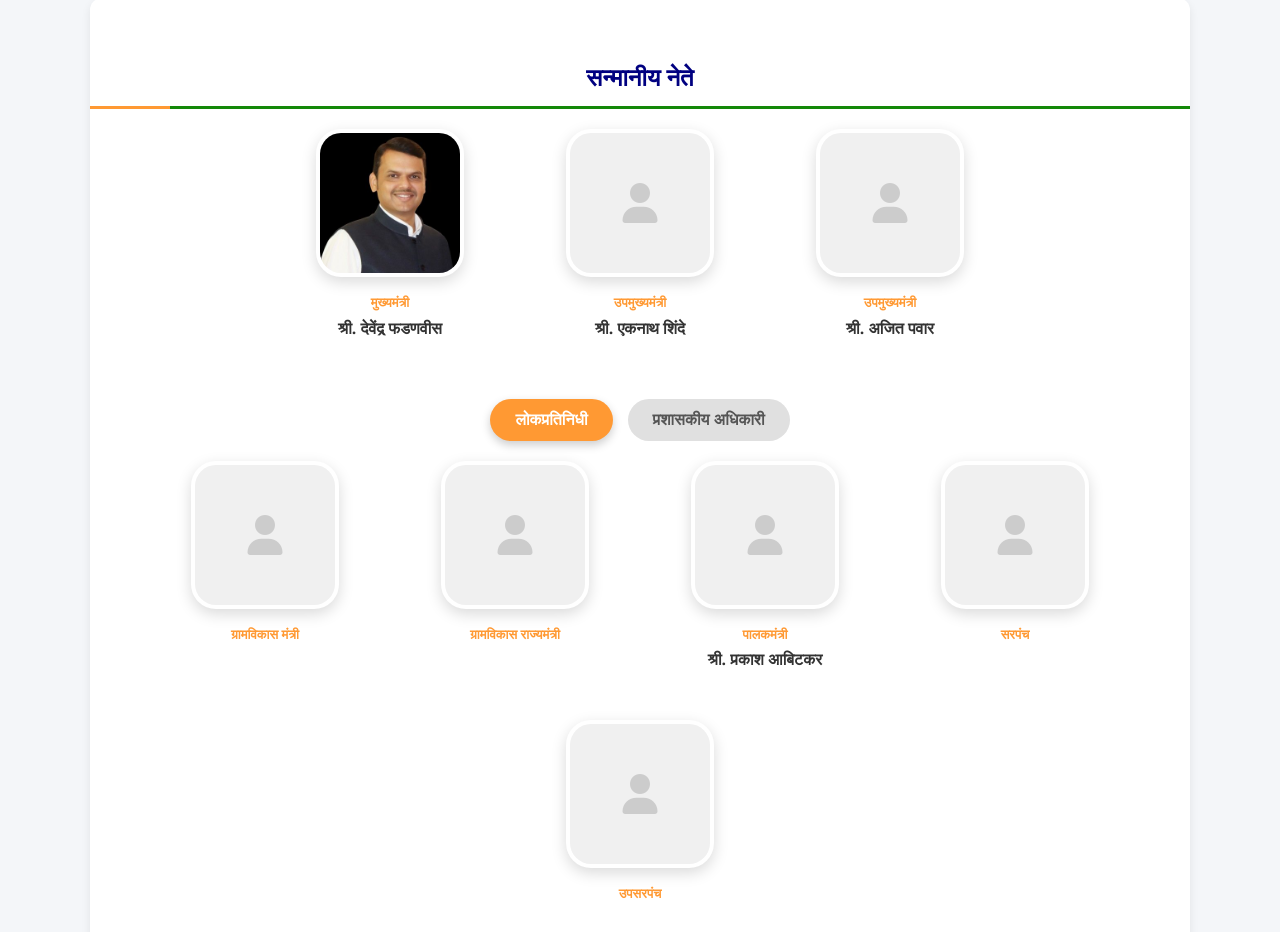
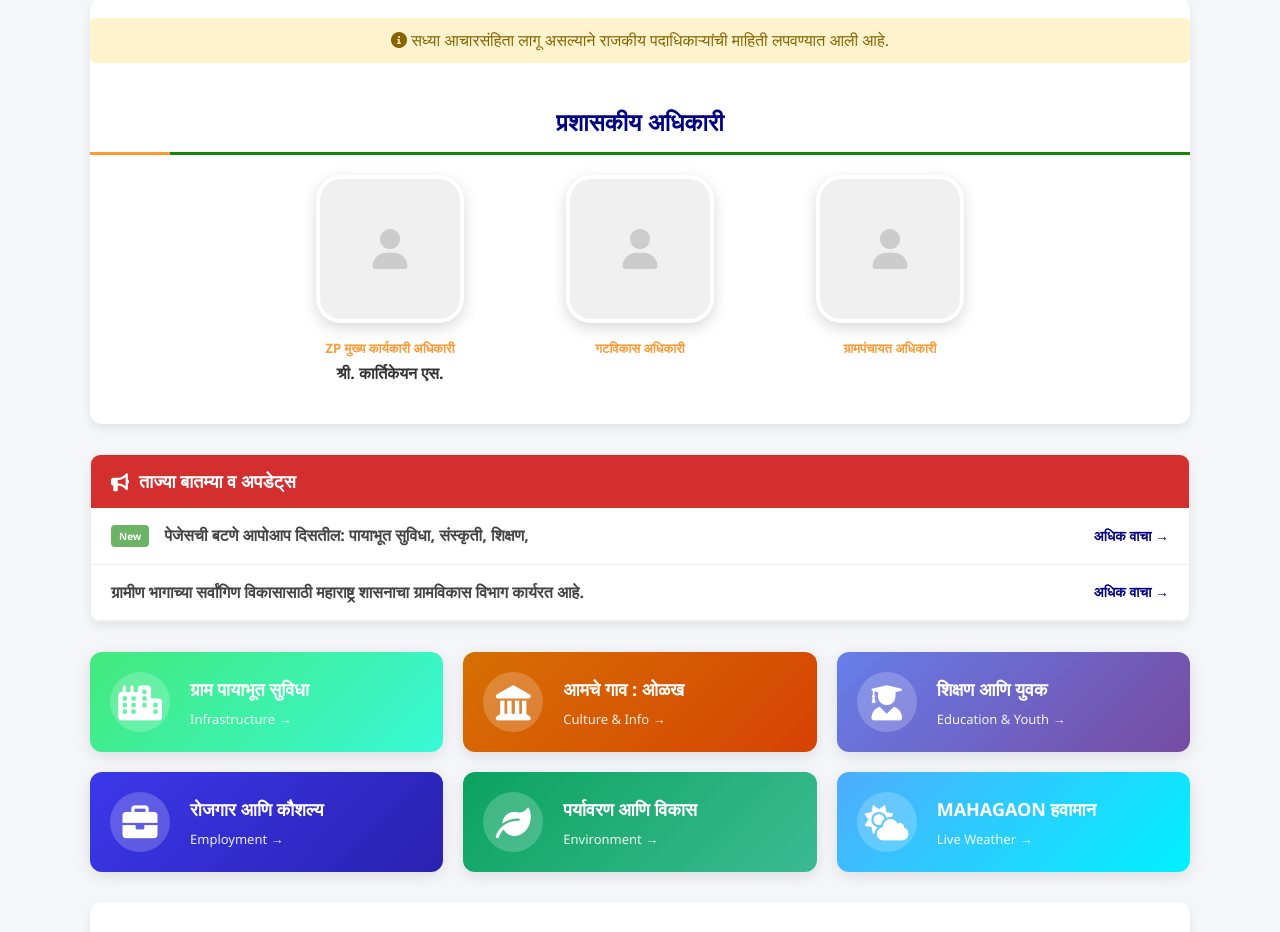
Before and after one commit to vedchitra/gp, a plain HTML site: page home.html in a window 1280 px wide. Shown: the part 1180-2112 px from the top of the page. Drawn offline with Linux system fonts and the light colour scheme.

Commit message:
Updated via Grampanchayat CMS: home.html

```diff
--- a/home.html
+++ b/home.html
@@ -791,77 +791,11 @@
             }
         </script>
         <div class="about-section bearers-section">
-            <h2 class="section-title text-center">सन्मानीय नेते</h2>
-            <div class="bearer-grid" style="margin-bottom: 40px;">
-
-                    <div class="bearer-card">
-                        <div class="photo-box"><img src="https://raw.githubusercontent.com/vedchitra/gp/main/assets/gp4779184.png" alt="श्री. देवेंद्र फडणवीस"></div>
-                        <div class="info-box">
-                            <div class="designation">मुख्यमंत्री</div>
-                            <div class="name">श्री. देवेंद्र फडणवीस</div>
-                        </div>
-                    </div>
-                    <div class="bearer-card">
-                        <div class="photo-box"><div class="no-photo"><i class="fas fa-user"></i></div></div>
-                        <div class="info-box">
-                            <div class="designation">उपमुख्यमंत्री</div>
-                            <div class="name">श्री. एकनाथ शिंदे</div>
-                        </div>
-                    </div>
-                    <div class="bearer-card">
-                        <div class="photo-box"><div class="no-photo"><i class="fas fa-user"></i></div></div>
-                        <div class="info-box">
-                            <div class="designation">उपमुख्यमंत्री</div>
-                            <div class="name">श्री. अजित पवार</div>
-                        </div>
-                    </div>
-            </div>
-            <div class="bearer-tabs">
-                <button class="bearer-tab-btn active" onclick="openBearerTab(event, 'tab_reps')">लोकप्रतिनिधी</button>
-                <button class="bearer-tab-btn" onclick="openBearerTab(event, 'tab_officers')">प्रशासकीय अधिकारी</button>
-            </div>
-
-            <div id="tab_reps" class="bearer-content active">
-                <div class="bearer-grid">
-                    <div class="bearer-card">
-                        <div class="photo-box"><div class="no-photo"><i class="fas fa-user"></i></div></div>
-                        <div class="info-box">
-                            <div class="designation">ग्रामविकास मंत्री</div>
-                            <div class="name"></div>
-                        </div>
-                    </div>
-                    <div class="bearer-card">
-                        <div class="photo-box"><div class="no-photo"><i class="fas fa-user"></i></div></div>
-                        <div class="info-box">
-                            <div class="designation">ग्रामविकास राज्यमंत्री</div>
-                            <div class="name"></div>
-                        </div>
-                    </div>
-                    <div class="bearer-card">
-                        <div class="photo-box"><div class="no-photo"><i class="fas fa-user"></i></div></div>
-                        <div class="info-box">
-                            <div class="designation">पालकमंत्री</div>
-                            <div class="name">श्री. प्रकाश आबिटकर</div>
-                        </div>
-                    </div>
-                    <div class="bearer-card">
-                        <div class="photo-box"><div class="no-photo"><i class="fas fa-user"></i></div></div>
-                        <div class="info-box">
-                            <div class="designation">सरपंच</div>
-                            <div class="name"></div>
-                        </div>
-                    </div>
-                    <div class="bearer-card">
-                        <div class="photo-box"><div class="no-photo"><i class="fas fa-user"></i></div></div>
-                        <div class="info-box">
-                            <div class="designation">उपसरपंच</div>
-                            <div class="name"></div>
-                        </div>
-                    </div></div>
-            </div>
-
-            <div id="tab_officers" class="bearer-content">
-                <div class="bearer-grid">
+             <div class="code-conduct-notice text-center" style="background:#fff3cd; color:#856404; padding:10px; border-radius:5px; margin-bottom:20px;">
+                <i class="fas fa-info-circle"></i> सध्या आचारसंहिता लागू असल्याने राजकीय पदाधिकाऱ्यांची माहिती लपवण्यात आली आहे.
+             </div>
+             <h2 class="section-title text-center">प्रशासकीय अधिकारी</h2>
+             <div class="bearer-grid">
                     <div class="bearer-card">
                         <div class="photo-box"><div class="no-photo"><i class="fas fa-user"></i></div></div>
                         <div class="info-box">
@@ -882,8 +816,7 @@
                             <div class="designation">ग्रामपंचायत अधिकारी</div>
                             <div class="name"></div>
                         </div>
-                    </div></div>
-            </div></div>
+                    </div></div></div>
         <div class="news-section">
             <div class="news-header"><i class="fas fa-bullhorn"></i> ताज्या बातम्या व अपडेट्स</div>
             <div class="news-content">
```
